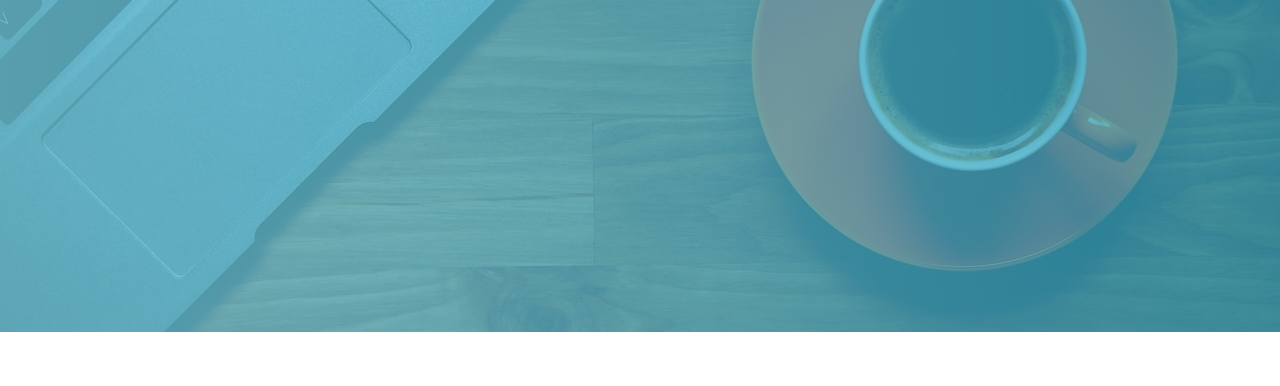
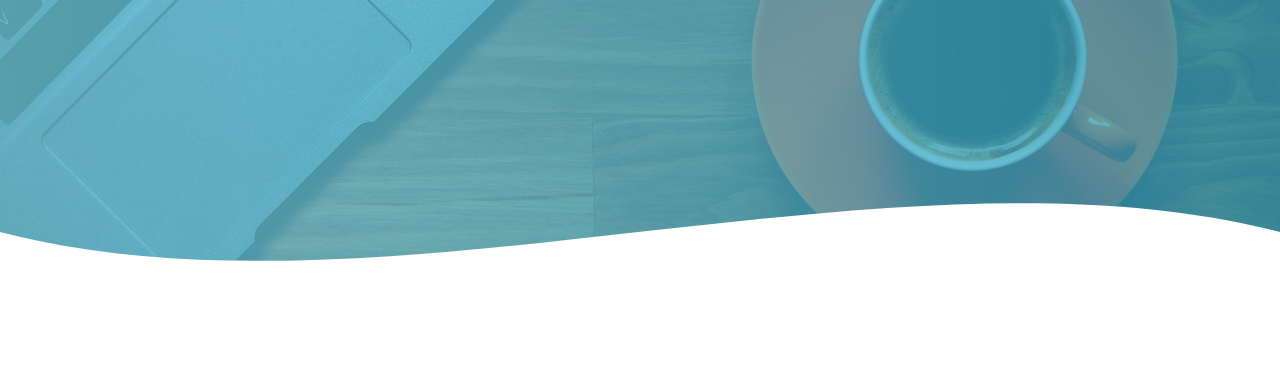
Before and after one commit to chriscarsam/PlantillaWebOne, a plain HTML site: page index.html in a window 1280 px wide. Shown: the part 268-654 px from the top of the page. Drawn offline with Linux system fonts and the light colour scheme.

Commit message:
Estilo wave cambio de color, posicion botton

```diff
--- a/css/style.css
+++ b/css/style.css
@@ -52,3 +52,9 @@ nav > a {
 nav > a:hover {
     text-decoration: underline;
 }
+
+.wave{
+    position: absolute;
+    bottom: 0;
+    width: 100%;
+}
--- a/index.html
+++ b/index.html
@@ -21,7 +21,7 @@
 			<h1>Potencia tus ventas al menos un 300%</h1>
 			<h2>Con una página web potente</h2>
 		</section>
-		<div class="wave" style="height: 150px; overflow: hidden;" ><svg viewBox="0 0 500 150" preserveAspectRatio="none" style="height: 100%; width: 100%;"><path d="M0.00,49.98 C150.00,150.00 349.20,-49.98 500.00,49.98 L500.00,150.00 L0.00,150.00 Z" style="stroke: none; fill: #08f;"></path></svg></div>
+		<div class="wave" style="height: 150px; overflow: hidden;" ><svg viewBox="0 0 500 150" preserveAspectRatio="none" style="height: 100%; width: 100%;"><path d="M0.00,49.98 C150.00,150.00 349.20,-49.98 500.00,49.98 L500.00,150.00 L0.00,150.00 Z" style="stroke: none; fill: rgb(255, 255, 255);"></path></svg></div>
 	</header>
 	<main>
 		<section class="contenedor sobre-nosotros">
```
